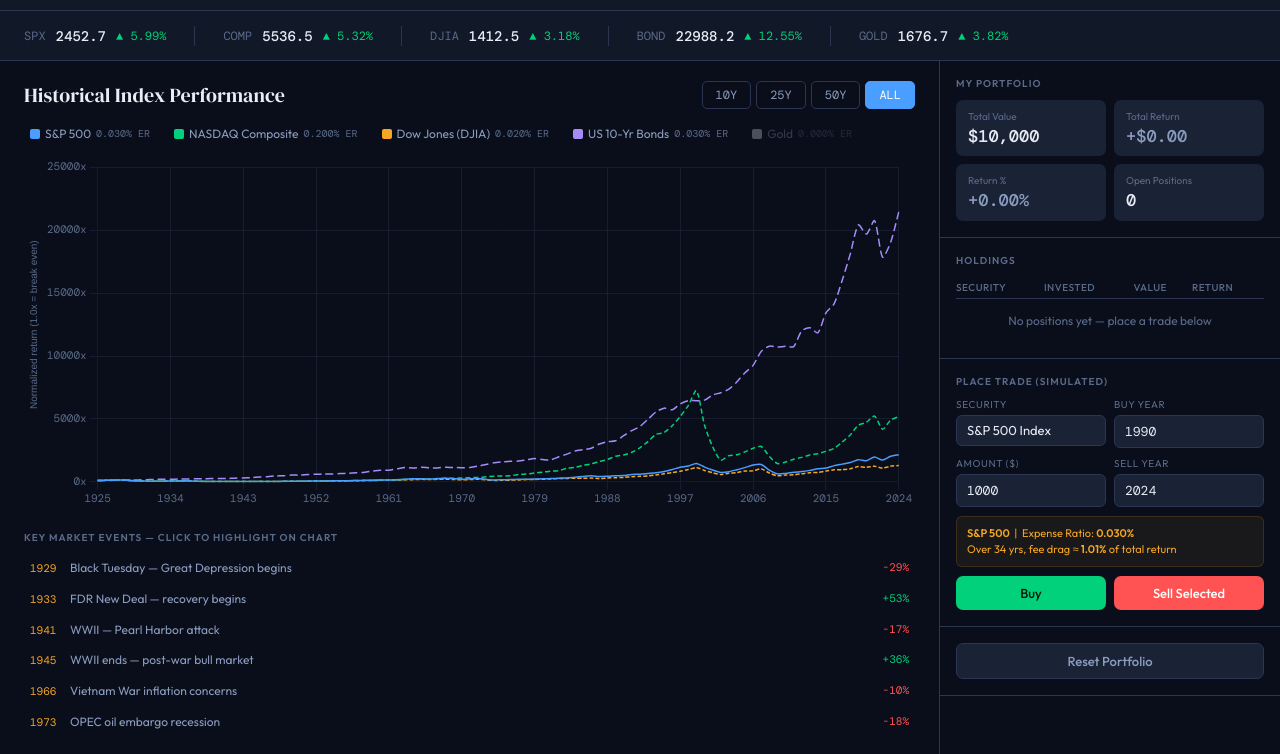
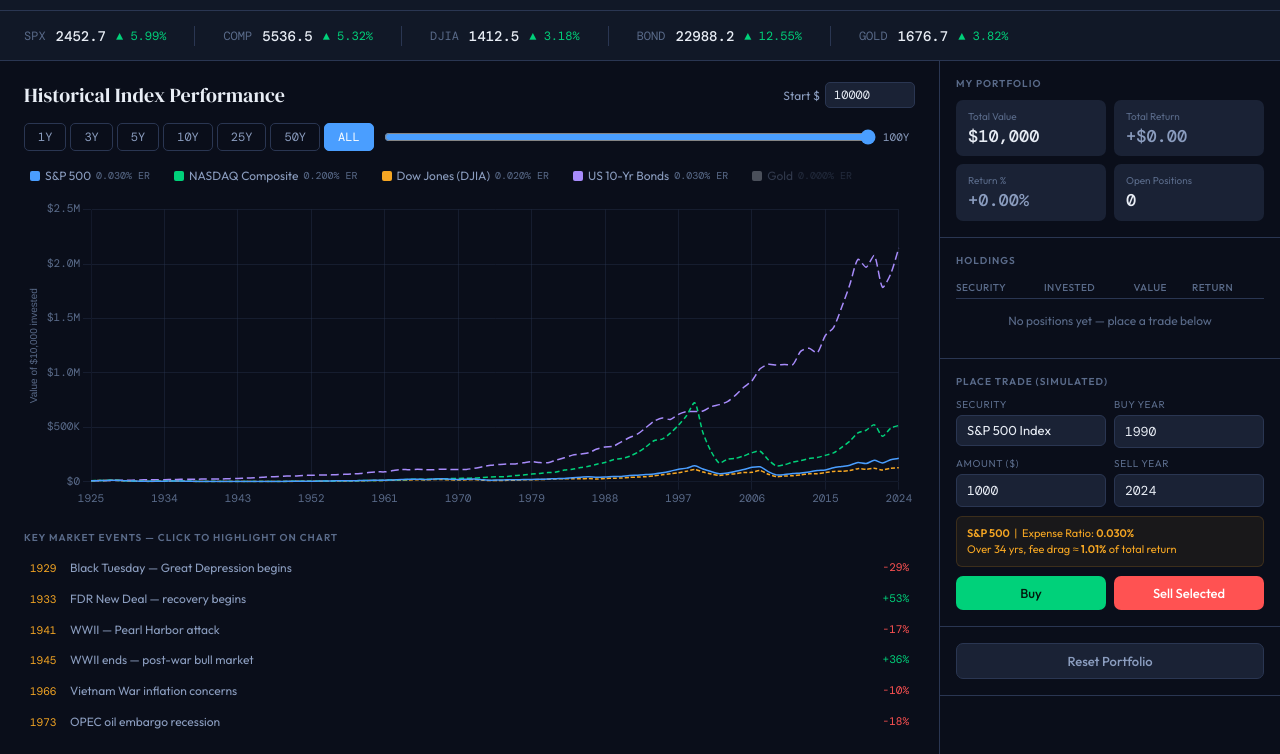
Before and after one commit to cameroncdw-lab/marketsim, a plain HTML site: page index.html in a window 1280 px wide. Shown: the part 46-800 px from the top of the page. Drawn offline with nearby package versions, Linux system fonts and the light colour scheme.

Commit message:
Dollar Y-axis + expanded range controls with slider

```diff
--- a/index.html
+++ b/index.html
@@ -443,11 +443,28 @@
     <div class="chart-area">
       <div class="chart-header">
         <div class="chart-title">Historical Index Performance</div>
-        <div class="chart-controls" id="range-controls">
-          <button class="ctrl-btn" onclick="setRange(10)">10Y</button>
-          <button class="ctrl-btn" onclick="setRange(25)">25Y</button>
-          <button class="ctrl-btn" onclick="setRange(50)">50Y</button>
-          <button class="ctrl-btn active" onclick="setRange(100)">ALL</button>
+        <div style="display:flex;align-items:center;gap:8px;flex-wrap:wrap;">
+          <div style="display:flex;align-items:center;gap:5px;font-size:12px;color:var(--text2);">
+            <span>Start $</span>
+            <input id="chart-invest" type="number" value="10000" min="100" step="1000"
+              style="background:var(--surface2);border:1px solid var(--border);border-radius:5px;padding:4px 8px;color:var(--text);font-size:12px;font-family:var(--font-mono);width:90px;outline:none;"
+              oninput="buildMainChart()" />
+          </div>
+        </div>
+      </div>
+      <div class="chart-controls" id="range-controls" style="display:flex;gap:4px;flex-wrap:wrap;align-items:center;">
+        <button class="ctrl-btn" onclick="setRange(1)">1Y</button>
+        <button class="ctrl-btn" onclick="setRange(3)">3Y</button>
+        <button class="ctrl-btn" onclick="setRange(5)">5Y</button>
+        <button class="ctrl-btn" onclick="setRange(10)">10Y</button>
+        <button class="ctrl-btn" onclick="setRange(25)">25Y</button>
+        <button class="ctrl-btn" onclick="setRange(50)">50Y</button>
+        <button class="ctrl-btn active" onclick="setRange(100)">ALL</button>
+        <div style="display:flex;align-items:center;gap:7px;margin-left:6px;flex:1;min-width:140px;">
+          <input type="range" id="range-slider" min="1" max="100" value="100" step="1"
+            style="flex:1;accent-color:var(--blue);cursor:pointer;"
+            oninput="onSlider(this.value)" />
+          <span id="slider-label" style="font-size:11px;font-family:var(--font-mono);color:var(--text2);min-width:32px;">100Y</span>
         </div>
       </div>
       <div class="chart-legend" id="chart-legend"></div>
@@ -937,23 +954,41 @@ function toggleSeries(key) {
 //  MAIN CHART
 // ══════════════════════════════════════════════
 
-function setRange(years) {
-  currentRange = years;
-  document.querySelectorAll('#range-controls .ctrl-btn').forEach((b, i) => {
-    b.classList.toggle('active', [10, 25, 50, 100][i] === years);
+const PRESET_RANGES = [1, 3, 5, 10, 25, 50, 100];
+
+function onSlider(val) {
+  val = parseInt(val);
+  document.getElementById('slider-label').textContent = val + 'Y';
+  currentRange = val;
+  // deactivate preset buttons if not a preset
+  document.querySelectorAll('#range-controls .ctrl-btn').forEach(b => {
+    b.classList.toggle('active', parseInt(b.textContent) === val || (b.textContent === 'ALL' && val === 100));
   });
   buildMainChart();
 }
 
+function setRange(years) {
+  currentRange = years;
+  document.querySelectorAll('#range-controls .ctrl-btn').forEach(b => {
+    const label = b.textContent.replace('Y','');
+    b.classList.toggle('active', (label === 'ALL' && years === 100) || parseInt(label) === years);
+  });
+  const slider = document.getElementById('range-slider');
+  if (slider) { slider.value = years; document.getElementById('slider-label').textContent = years + 'Y'; }
+  buildMainChart();
+}
+
 function buildMainChart() {
+  const invest   = parseFloat(document.getElementById('chart-invest')?.value) || 10000;
   const startIdx = Math.max(0, YEARS.length - currentRange);
-  const labels = YEARS.slice(startIdx);
+  const labels   = YEARS.slice(startIdx);
+
   const datasets = Object.entries(FUNDS).map(([k, f]) => {
     const raw  = INDEX_DATA[k].slice(startIdx);
     const base = raw[0];
     return {
       label: f.name,
-      data: raw.map(v => Math.round(v / base * 1000) / 10),
+      data: raw.map(v => Math.round(v / base * invest)),
       borderColor: f.color,
       borderWidth: 1.5,
       pointRadius: 0,
@@ -972,7 +1007,7 @@ function buildMainChart() {
     options: {
       responsive: true,
       maintainAspectRatio: false,
-      animation: { duration: 350 },
+      animation: { duration: 300 },
       interaction: { mode: 'index', intersect: false },
       plugins: {
         legend: { display: false },
@@ -985,7 +1020,11 @@ function buildMainChart() {
           padding: 12,
           callbacks: {
             title: items => `Year: ${items[0].label}`,
-            label: item => ` ${item.dataset.label}: ${item.raw.toFixed(1)}x`,
+            label: item => {
+              const gain = item.raw - invest;
+              const pct  = ((item.raw - invest) / invest * 100).toFixed(1);
+              return ` ${item.dataset.label}: $${item.raw.toLocaleString()} (${gain >= 0 ? '+' : ''}${pct}%)`;
+            },
           }
         }
       },
@@ -997,10 +1036,20 @@ function buildMainChart() {
         y: {
           grid: { color: 'rgba(42,54,82,0.4)' },
           ticks: {
-            color: '#5a6b8a', font: { size: 11, family: "'DM Mono', monospace" },
-            callback: v => v + 'x'
+            color: '#5a6b8a',
+            font: { size: 11, family: "'DM Mono', monospace" },
+            callback: v => {
+              if (v >= 1000000) return '$' + (v / 1000000).toFixed(1) + 'M';
+              if (v >= 1000)    return '$' + (v / 1000).toFixed(0) + 'K';
+              return '$' + v;
+            }
           },
-          title: { display: true, text: 'Normalized return (1.0x = break even)', color: '#5a6b8a', font: { size: 10 } }
+          title: {
+            display: true,
+            text: `Value of $${(parseFloat(document.getElementById('chart-invest')?.value)||10000).toLocaleString()} invested`,
+            color: '#5a6b8a',
+            font: { size: 10 }
+          }
         }
       }
     }
```
